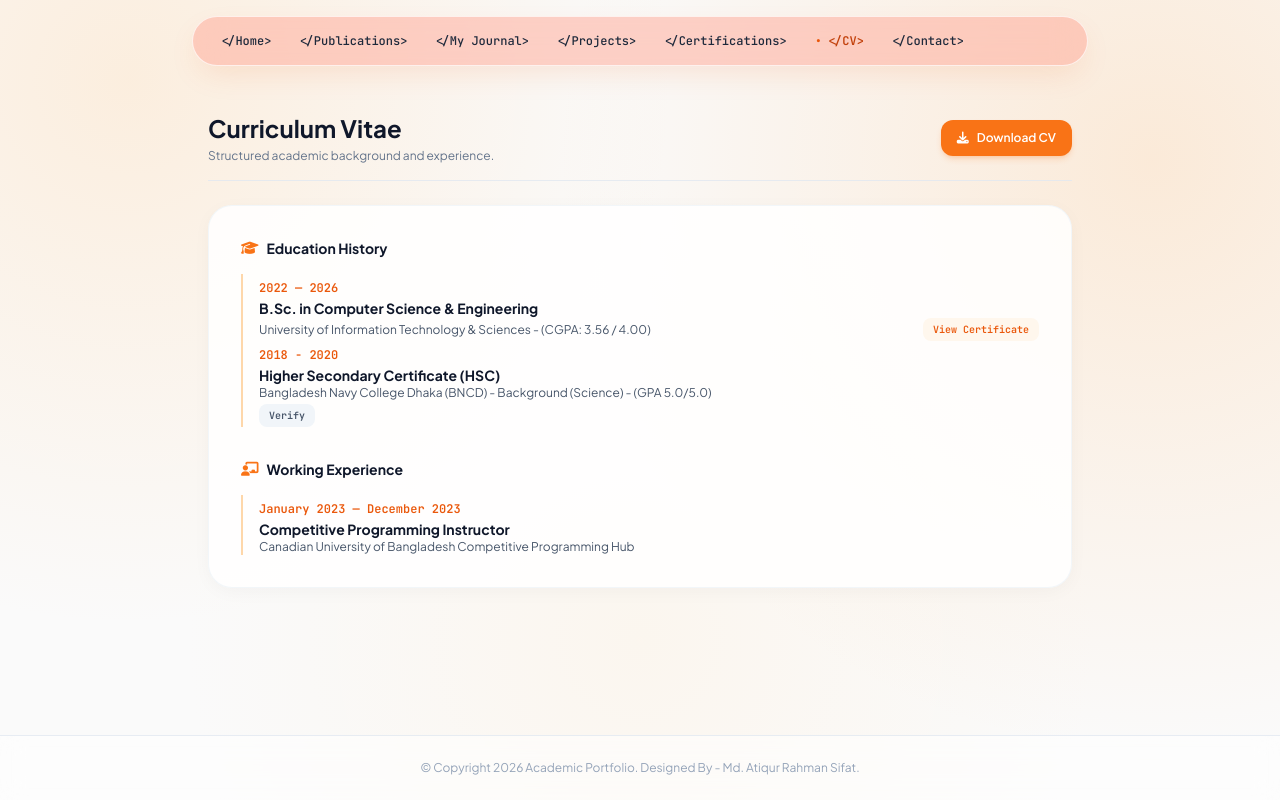
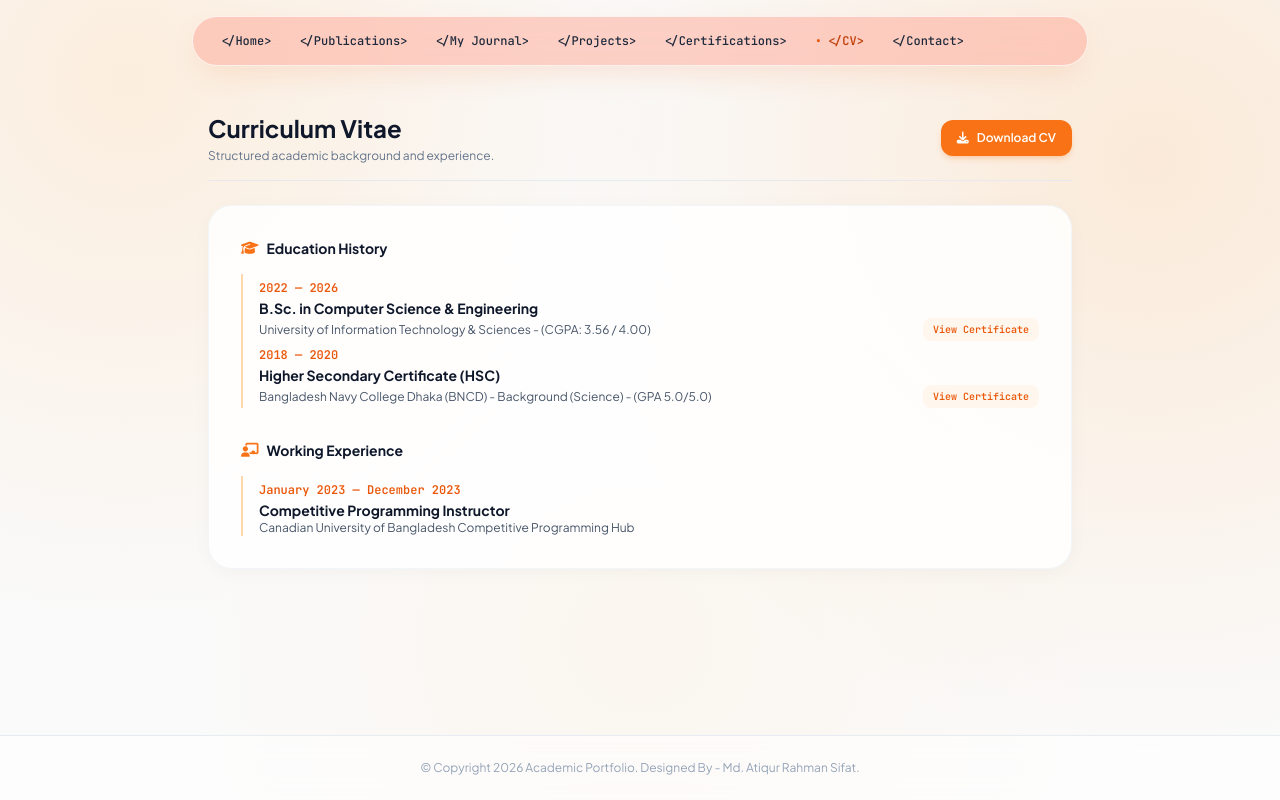
Before and after one commit to AtiqurRahman25/AtiqurRahman25.github.io, a plain HTML site: page index.html in a window 1280 px wide. Both pictures are taken after a click on the link "Academic CV". Drawn offline with nearby package versions, Linux system fonts and the light colour scheme; no server answers.

Commit message:
HSC certification added to CV Tab.

```diff
--- a/index.html
+++ b/index.html
@@ -624,10 +624,15 @@
 
                             <div class="border-l-2 border-brand-200 pl-4 space-y-4">
                                 <div>
-                                    <span class="text-xs font-mono text-brand-600 font-bold">2018 - 2020</span>
+                                    <span class="text-xs font-mono text-brand-600 font-bold">2018 — 2020</span>
                                     <h3 class="text-sm font-bold text-slate-900">Higher Secondary Certificate (HSC)</h3>
-                                    <p class="text-xs text-slate-600">Bangladesh Navy College Dhaka (BNCD) - Background (Science) - (GPA 5.0/5.0)</p>
-                                    <a href="https://drive.google.com/file/d/1M7ragRWzjPCwkUD8plLjDualuq6uqfz-/view?usp=sharing" target="_blank" class="px-2.5 py-1 rounded-lg bg-slate-100 hover:bg-slate-200 transition-colors text-slate-600 font-mono text-[10px] font-bold inline-flex items-center gap-1">Verify</a>
+
+                                        <div class="flex justify-between items-center gap-3 flex-wrap">
+                                            <p class="text-xs text-slate-600">Bangladesh Navy College Dhaka (BNCD) - Background (Science) - (GPA 5.0/5.0)</p>
+                                            <a href="https://drive.google.com/file/d/1M7ragRWzjPCwkUD8plLjDualuq6uqfz-/view?usp=sharing" target="_blank"
+                                            class="shrink-0 px-2.5 py-1 rounded-lg bg-orange-50 hover:bg-orange-100 transition-colors text-orange-600 font-mono text-[10px] font-bold inline-flex items-center gap-1">
+                                            View Certificate</a>
+                                        </div>
                                 </div>
                             </div>
                         </div>
```
